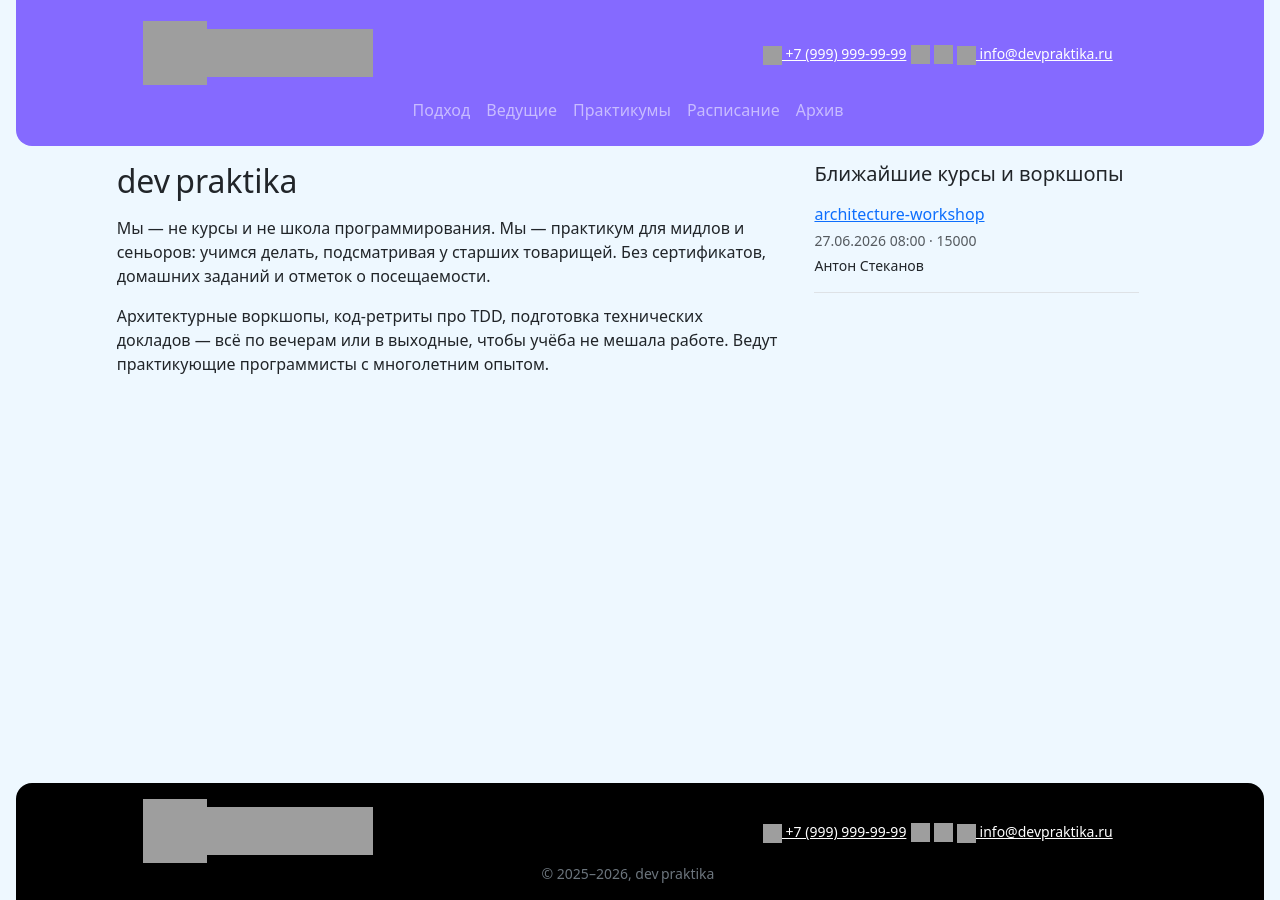
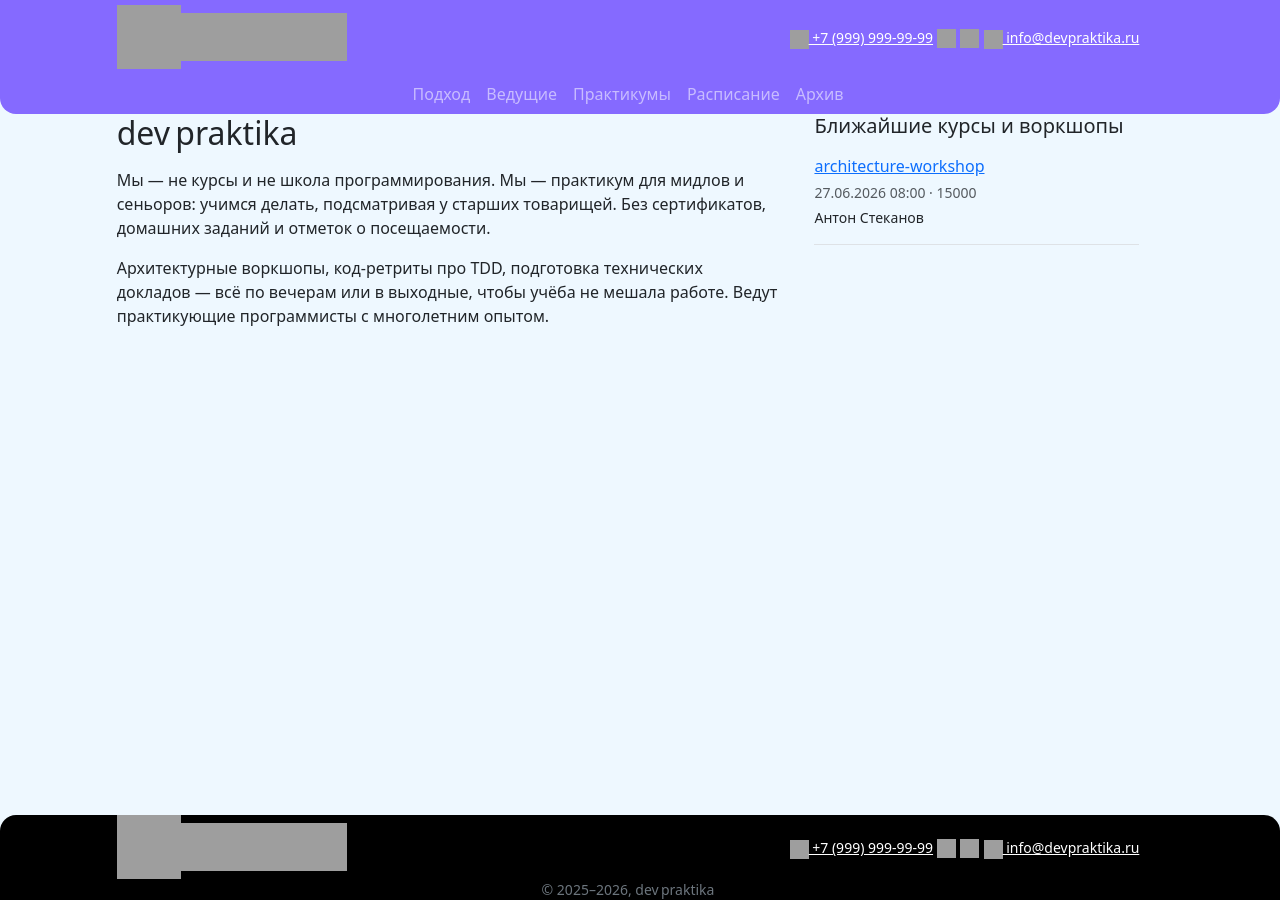
Before and after one commit to devpraktika-ru/devpraktika-ru.github.io, a Jekyll site: the page built from index.md, in a window 1280 px wide. Built offline with Jekyll 4.4.1, drawn with Linux system fonts in a browser that asks for light colours; grey boxes are pictures that could not be loaded.

Commit message:
Simplify CSS

```diff
--- a/_layouts/default.html
+++ b/_layouts/default.html
@@ -17,18 +17,12 @@
 
       header {
         background-color: #856aff;
-        color: white;
-        padding: 16px;
         border-radius: 0 0 16px 16px;
-        margin: 0 16px 16px 16px;
       }
 
       footer {
         background-color: black;
-        color: white;
-        padding: 16px;
         border-radius: 16px 16px 0 0;
-        margin: 16px 16px 0 16px;
       }
 
       @media (min-width: 992px) {
```
